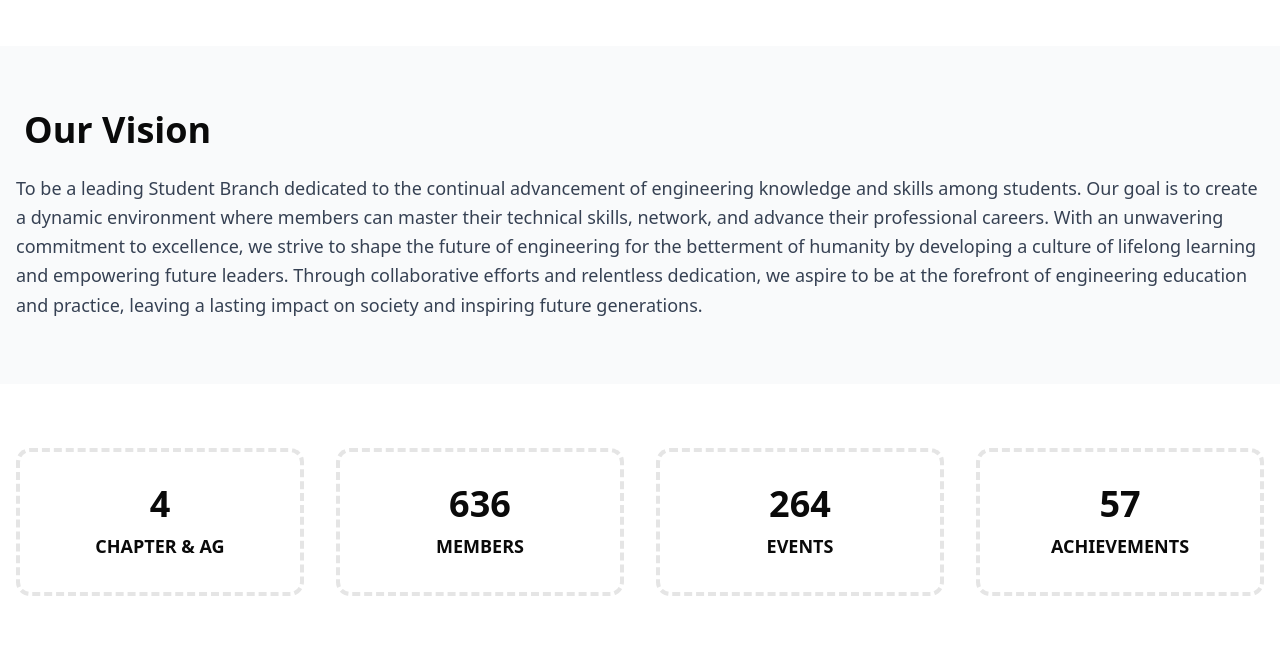
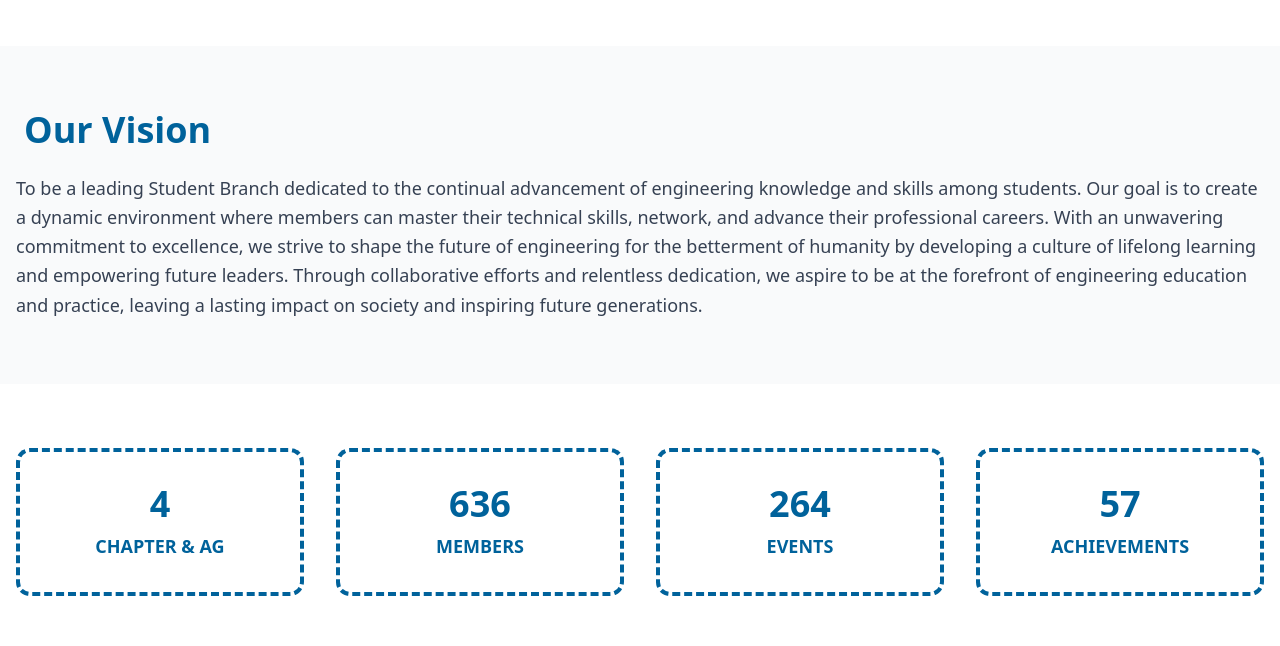
Before and after one commit to IEEE-NSU-SB/Main-Web-Frontend, a React (Vite) app: page / in a window 1280 px wide. Shown: the part 1779-2425 px from the top of the page. Built offline with nearby package versions, Linux system fonts and the light colour scheme.

Commit message:
color fix

```diff
--- a/src/index.css
+++ b/src/index.css
@@ -8,6 +8,8 @@
   --radius-md: calc(var(--radius) - 2px);
   --radius-lg: var(--radius);
   --radius-xl: calc(var(--radius) + 4px);
+  --color-ieee-blue: #00629B;
+  --color-brand-blue: #1fb6ff;
   --color-background: var(--background);
   --color-foreground: var(--foreground);
   --color-card: var(--card);
--- a/tailwind.config.js
+++ b/tailwind.config.js
@@ -5,6 +5,7 @@ module.exports = {
       colors: {
         // Your custom colors
         brandBlue: "#1fb6ff",
+        "ieee-blue": "#00629B",
         softGray: {
           100: "#f5f5f5",
           200: "#e5e5e5",
```
